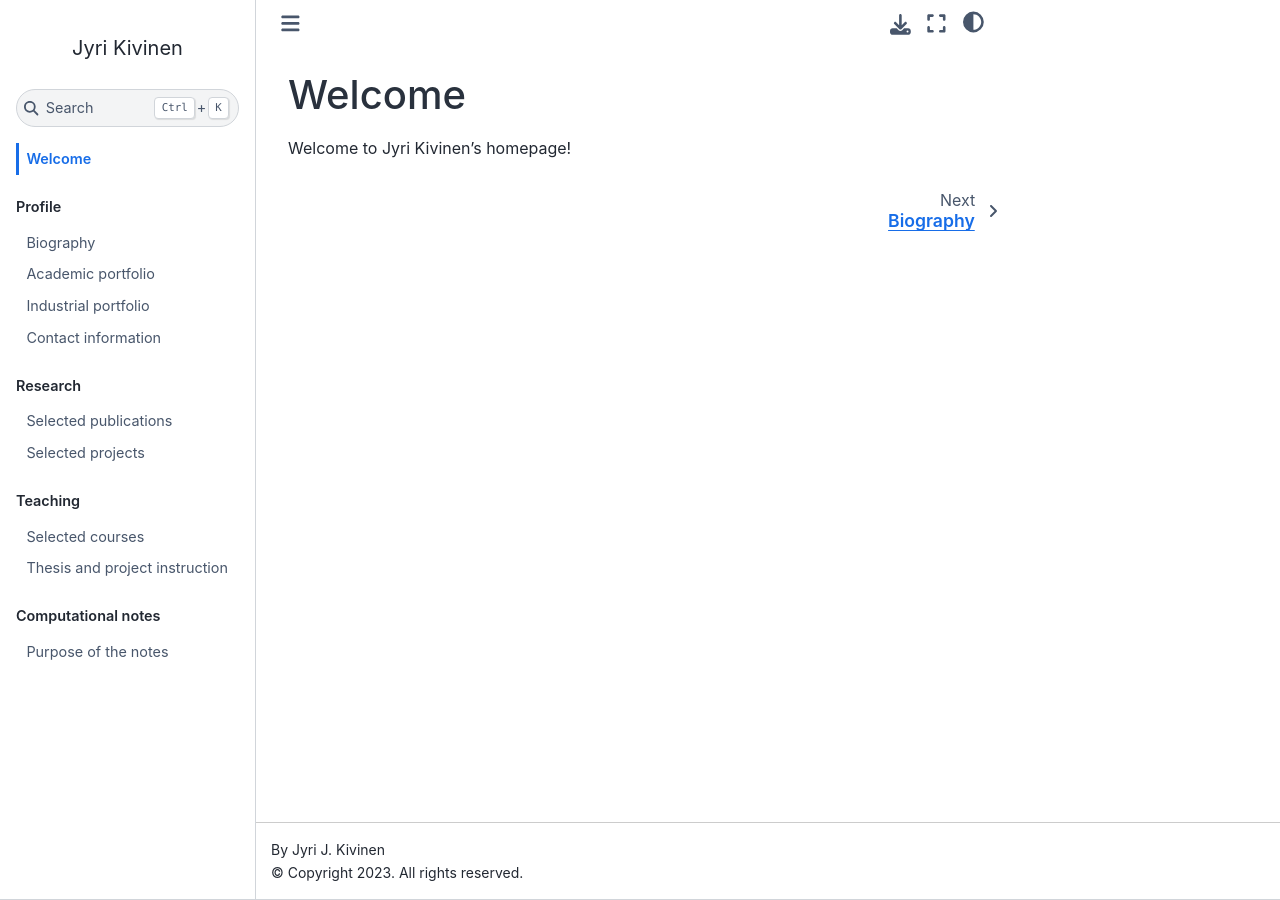
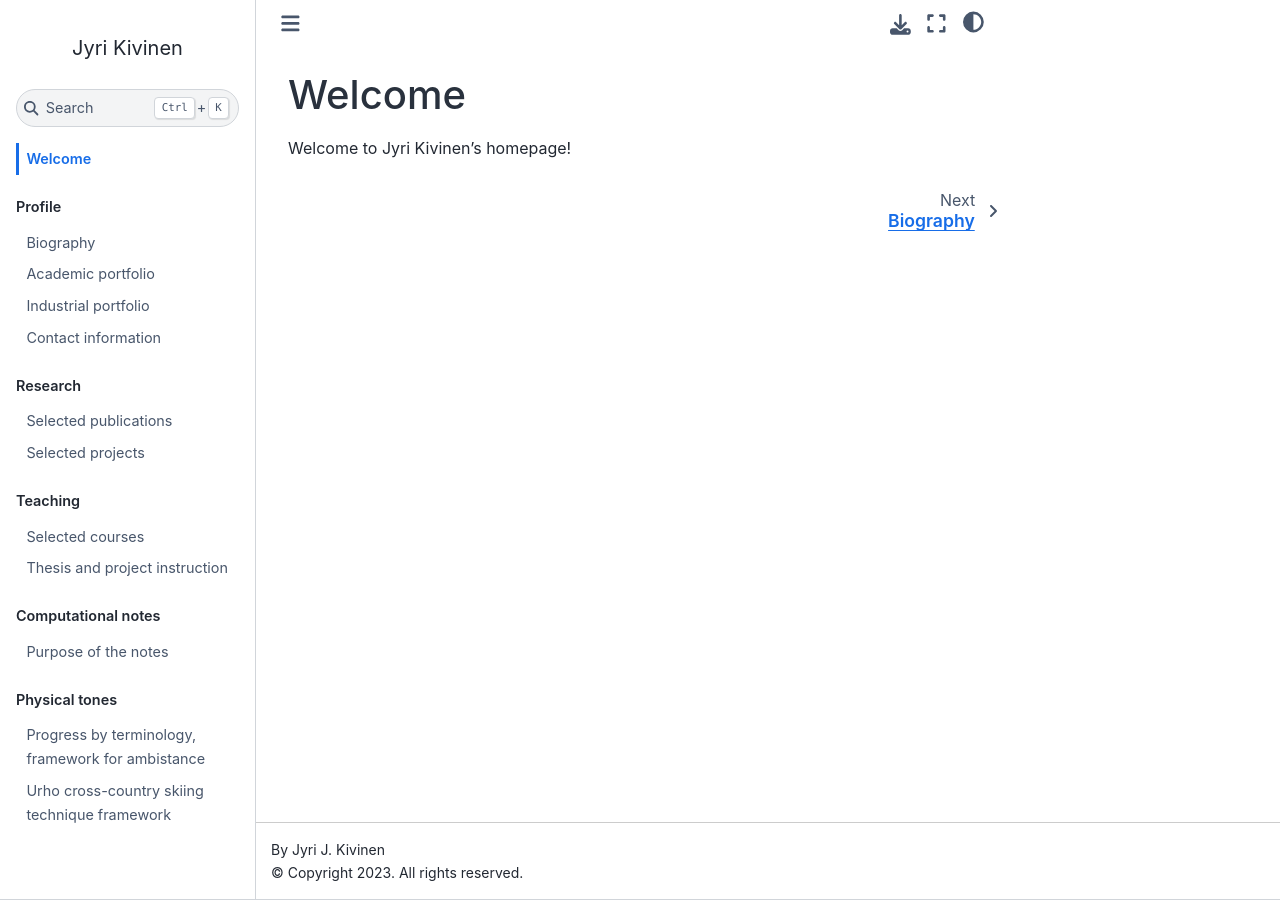
Before and after one commit to jyrikivinen/home, a Jupyter Book: the page built from intro.md, in a window 1280 px wide. Built offline with Jupyter Book 1.0.4 settings and Sphinx 7.4.7 and the Sphinx Book theme 1.1.4, drawn with Linux system fonts in a browser that asks for light colours; pages that are not in the unit, such as notebooks, are missing from menus.

Commit message:
added physical tones section with a notebook on progress by terminology (framework for ambistance, and beyond), and on Urho technique framework

```diff
--- a/_toc.yml
+++ b/_toc.yml
@@ -21,3 +21,7 @@ parts:
     chapters:
     - file: computational_notes/information
     - file: computational_notes/logistic_distribution
+  - caption: Physical tones
+    chapters:
+      - file: physical_tones/ambistance_framework
+      - file: physical_tones/urho_framework
```
Also changed, not shown: physical_tones/ambistance_framework.md (added, +8 -0 lines), physical_tones/urho_framework.md (added, +7 -0 lines).
